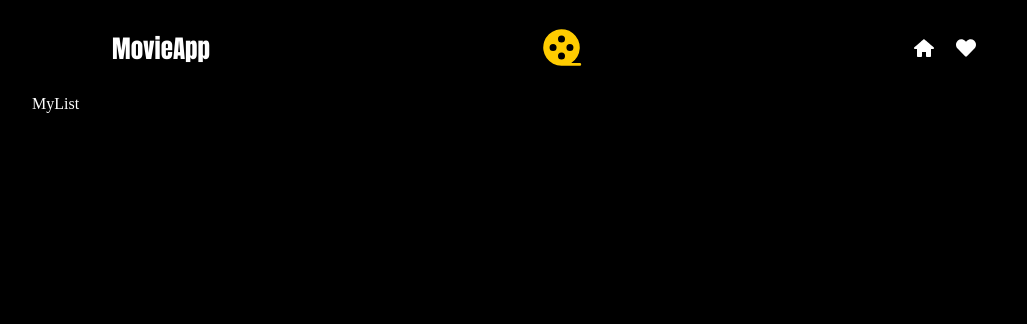
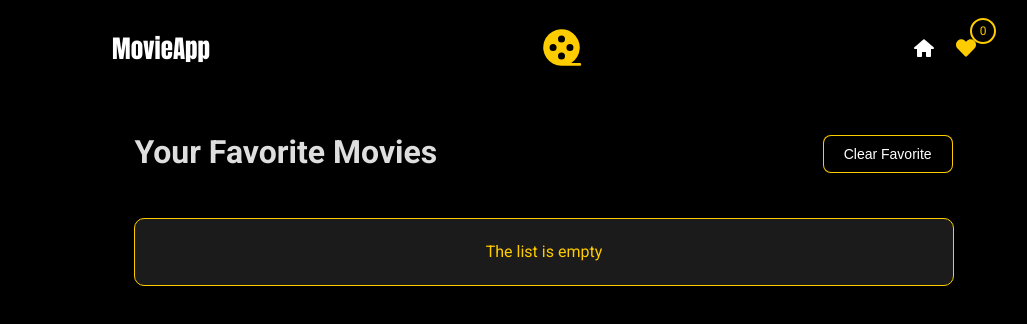
Before and after one commit to furkanaltintas/react-movie-app, a React (Vite) app in the folder MovieApp/: page /my-list in a window 1280 px wide. Shown: the top 324 px of the page, without its empty margins (96-1123 px from the left). Built offline with nearby package versions, Linux system fonts and the light colour scheme.

Commit message:
MyList tarafı hazırlandı. Tüm favorileri silme tarafı eklendi. Bulunduğumuz sayfa için active yapısı oluşturuldu.

```diff
--- a/MovieApp/src/components/MovieCard/MovieCard.css
+++ b/MovieApp/src/components/MovieCard/MovieCard.css
@@ -2,6 +2,7 @@
     width: 200px;
     height: 350px;
     position: relative;
+    margin: 10px;
     box-shadow: 0 0px 5px 0px rgba(0, 0, 0, 0.374);
     cursor: pointer;
     transform: scale(1);
--- a/MovieApp/src/components/Navbar/Navbar.css
+++ b/MovieApp/src/components/Navbar/Navbar.css
@@ -83,3 +83,7 @@
     font-size: 12px;
     z-index: 0;
 }
+
+.navbar .right ul li .active svg{
+    color: #ffcc00;
+}
--- a/MovieApp/src/components/Navbar/Navbar.jsx
+++ b/MovieApp/src/components/Navbar/Navbar.jsx
@@ -1,4 +1,4 @@
-import { Link, useNavigate } from 'react-router-dom';
+import { Link, NavLink, useNavigate } from 'react-router-dom';
 import { PiFilmReelFill } from 'react-icons/pi';
 import { TiHome } from 'react-icons/ti';
 import { FaHeart } from 'react-icons/fa';
@@ -6,6 +6,7 @@ import { FaHeart } from 'react-icons/fa';
 import './Navbar.css';
 import { useContext } from 'react';
 import { GenreContext } from '../../contexts/GenreContext';
+import { useSelector } from 'react-redux';
 
 const Navbar = () => {
     const navigate = useNavigate();
@@ -16,16 +17,14 @@ const Navbar = () => {
         navigate('/'); // Aynı sayfa olsa bile tetiklenir
     }
 
+    const favoriteCount = useSelector((store) => store.favorites.favoriteMovies.length);
+
     return (
         <nav className="navbar">
             <div className="left">
-                <Link onClick={handleClick}>
+                <Link to='/' onClick={handleClick}>
                     <h1>MovieApp</h1>
                 </Link>
-
-                {/* <Link to='/'>
-                    <h1>MovieApp</h1>
-                </Link> */}
             </div>
             <div className="center">
                 <PiFilmReelFill />
@@ -33,14 +32,15 @@ const Navbar = () => {
             <div className="right">
                 <ul>
                     <li>
-                        <Link to='/'>
+                        <NavLink to='/' className={({ isActive }) => (isActive ? 'active' : '')}>
                             <TiHome />
-                        </Link>
+                        </NavLink>
                     </li>
                     <li>
-                        <Link to='/my-list'>
+                        <NavLink to='/my-list' className={({ isActive }) => (isActive ? 'active' : '')}>
                             <FaHeart />
-                        </Link>
+                            <div className='favorite-count'>{favoriteCount}</div>
+                        </NavLink>
                     </li>
                 </ul>
             </div>
--- a/MovieApp/src/pages/MovieDetail/MovieDetail.css
+++ b/MovieApp/src/pages/MovieDetail/MovieDetail.css
@@ -27,6 +27,7 @@
     display: flex;
     justify-content: space-between;
     margin-bottom: 30px;
+    padding: 25px 25px 0 25px;
 }
 
 .movie-detail header p {
--- a/MovieApp/src/pages/MyList/MyList.css
+++ b/MovieApp/src/pages/MyList/MyList.css
@@ -0,0 +1,107 @@
+.my-list {
+    width: 80%;
+    margin: 0 auto;
+    padding-top: 40px;
+    font-family: "Roboto", sans-serif;
+}
+
+.my-list ul {
+    display: flex;
+    flex-wrap: wrap;
+    justify-content: center;
+}
+
+.my-list .movie-card {
+    position: relative;
+}
+
+.my-list header {
+    display: flex;
+    justify-content: space-between;
+    margin-bottom: 30px;
+}
+
+.my-list header p {
+    font-size: 32px;
+    font-weight: 700;
+    width: 70%;
+    margin-bottom: 20px;
+    color: #dedede;
+}
+
+.clear-favorites .btn {
+    display: flex;
+    justify-content: space-between;
+    align-items: flex-end;
+    color: white;
+}
+
+.clear-favorites .btn span:first-child {
+    display: flex;
+}
+
+.btn {
+    background-color: transparent;
+    border: none;
+    padding: 10px 20px;
+    text-align: center;
+    text-decoration: none;
+    display: inline-block;
+    font-size: 14px;
+    margin: 0 2px;
+    cursor: pointer;
+    border-radius: 7px;
+    transition: all 0.3s;
+    outline: none;
+}
+
+.add {
+    box-shadow: 0 0 0 1px #ffcc00;
+}
+
+.add:hover {
+    background-color: #ffcc00;
+    color: #000000;
+}
+
+.my-list .pagination-component {
+    display: flex;
+    justify-content: center;
+}
+
+.empty {
+    width: 100%;
+    background-color: #47444467;
+    border: 1px solid #ffcc00;
+    color: #ffcc00;
+    padding: 25px;
+    border-radius: 10px;
+    text-align: center;
+}
+
+.pagination-component .pagination {
+    display: flex;
+    justify-content: center;
+    align-items: center;
+    margin-top: 50px;
+}
+
+.pagination li {
+    width: 50px;
+    height: 50px;
+    display: flex;
+    align-items: center;
+    justify-content: center;
+    cursor: pointer;
+    transition: all .2s linear;
+    font-family: "Roboto", sans-serif;
+    font-size: 20px;
+    border-radius: 50%;
+    border: 1px solid #ffcc00;
+    margin: 5px;
+}
+
+.pagination li:hover {
+    transform: scale(1.3);
+    color: #ffcc00;
+}
--- a/MovieApp/src/pages/MyList/MyList.jsx
+++ b/MovieApp/src/pages/MyList/MyList.jsx
@@ -1,7 +1,36 @@
+import { useDispatch, useSelector } from 'react-redux'
+import MovieCard from '../../components/MovieCard/MovieCard'
+import { removeAllFavorite } from '../../redux/slices/favoriteSlice';
+
+import './MyList.css'
 
 const MyList = () => {
+  const { favoriteMovies } = useSelector((state) => state.favorites);
+  const dispatch = useDispatch();
+
+  const handleMyListClear = () => {
+    dispatch(removeAllFavorite())
+  }
+
   return (
-    <div>MyList</div>
+    <div className="my-list">
+      <header>
+        <p>Your Favorite Movies</p>
+        <div className='clear-favorites'>
+          <button onClick={handleMyListClear} className='btn add'>
+            <span>Clear Favorite</span>
+          </button>
+        </div>
+      </header>
+
+      <ul>
+        {
+          favoriteMovies.length > 0 ? favoriteMovies.map((movie) => (
+            <MovieCard movie={movie} />
+          )) : <p className='empty'>The list is empty</p>
+        }
+      </ul>
+    </div>
   )
 }
 
--- a/MovieApp/src/redux/slices/favoriteSlice.jsx
+++ b/MovieApp/src/redux/slices/favoriteSlice.jsx
@@ -1,5 +1,5 @@
 import { createSlice } from '@reduxjs/toolkit'
-import { getItemFromStorage, setItemToStorage } from '../storage/storageService'
+import { getItemFromStorage, removeItemToStorage, setItemToStorage } from '../storage/storageService'
 
 const initialState = {
     favoriteMovies: getItemFromStorage('favorites')
@@ -16,15 +16,21 @@ export const favoriteSlice = createSlice({
                 setItemToStorage('favorites', state.favoriteMovies)
             }
         },
+
         removeFavorite: (state, action) => {
             const filteredMovies = state.favoriteMovies?.filter((movie) => movie.id !== action.payload.id)
             state.favoriteMovies = filteredMovies
             setItemToStorage('favorites', state.favoriteMovies)
+        },
+
+        removeAllFavorite: (state) => {
+            state.favoriteMovies = []
+            removeItemToStorage('favorites')
         }
     },
 })
 
-export const { addFavorite, removeFavorite } = favoriteSlice.actions
+export const { addFavorite, removeFavorite, removeAllFavorite } = favoriteSlice.actions
 export default favoriteSlice.reducer
 
 
--- a/MovieApp/src/redux/storage/storageService.jsx
+++ b/MovieApp/src/redux/storage/storageService.jsx
@@ -15,3 +15,7 @@ export const setItemToStorage = (key, items) => {
         console.error('Save Error', error)
     }
 }
+
+export const removeItemToStorage = (key) => {
+    localStorage.removeItem(key)
+}
```
